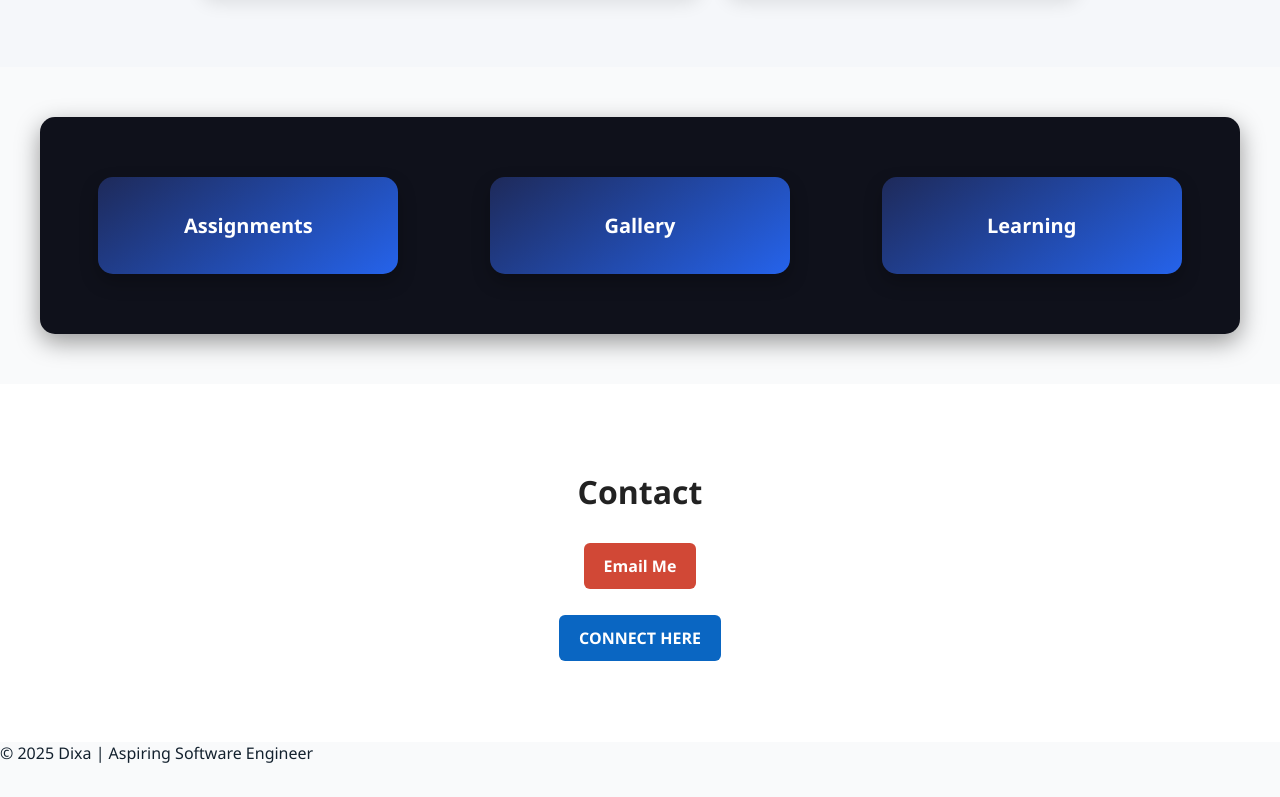
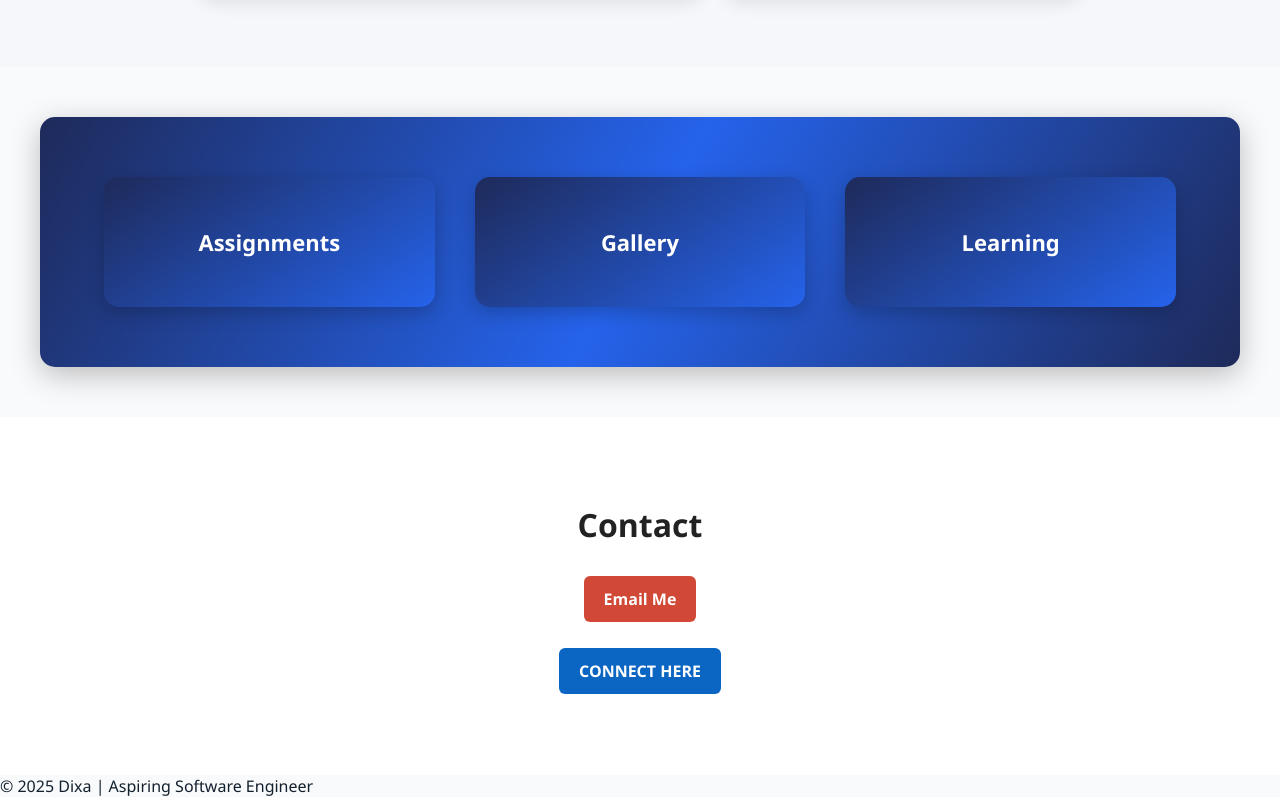
Before and after one commit to Dixa08/portfolio, a plain HTML site: page index.html in a window 1280 px wide. Shown: the part 2525-3322 px from the top of the page. Before the commit the page ends 3289 px from the top, so only its background shows below. Drawn offline with Linux system fonts and the light colour scheme.

Commit message:
Update style.css
Signed-off-by: Dixa08 <dixa.inf08@gmail.com>

```diff
--- a/style.css
+++ b/style.css
@@ -209,39 +209,40 @@ body {
 }
 /*-----------------------assignment ----------------------------------*/
 /* Hero Buttons Section - Card Container */
+/* Hero Buttons Section - Full Width */
 .hero-buttons-section {
-    background-color: #0f111b; /* dark bluish card */
-    padding: 60px 30px;        /* more padding inside the card */
+    padding: 60px 5%;               /* space around */
+    background: linear-gradient(120deg, #1e2a5a, #2563eb, #1e2a5a); /* bluish gradient */
     border-radius: 15px;
-    box-shadow: 0 8px 25px rgba(0,0,0,0.4);
-    margin: 50px auto;         /* space from other sections */
-    max-width: 1200px;         /* bigger container */
+    box-shadow: 0 8px 30px rgba(0,0,0,0.25);
+    margin: 50px auto;             /* spacing from other sections */
+    max-width: 1200px;             /* limit container width */
 }
 
 /* Buttons Grid */
 .hero-buttons-container {
     display: grid;
-    grid-template-columns: repeat(auto-fit, minmax(250px, 1fr)); /* larger min width */
-    gap: 35px;
-    justify-items: center;
-    align-items: center;
+    grid-template-columns: repeat(auto-fit, minmax(280px, 1fr)); /* 3 buttons fit wide screens */
+    gap: 40px;
+    justify-items: stretch;         /* buttons fill grid width */
+    align-items: stretch;
 }
 
-/* Individual Button Styles */
+/* Individual Buttons */
 .hero-btn {
-    display: inline-block;
-    padding: 35px 40px;        /* increase height and width */
-    width: 100%;
-    max-width: 300px;           /* bigger buttons */
-    background: linear-gradient(145deg, #1e2a5a, #2563eb); /* bluish gradient */
-    color: #ffffff;
-    font-size: 20px;            /* slightly larger font */
-    font-weight: 600;
+    display: flex;
+    justify-content: center;
+    align-items: center;
+    padding: 50px 20px;            /* taller buttons */
+    font-size: 22px;
+    font-weight: 700;
+    color: white;
+    background: linear-gradient(145deg, #1e2a5a, #2563eb); /* gradient */
+    text-decoration: none;
     text-align: center;
-    border-radius: 15px;        /* slightly bigger rounding */
-    text-decoration: none;
-    box-shadow: 0 8px 18px rgba(0,0,0,0.25);
-    transition: transform 0.3s ease, box-shadow 0.3s ease, background 0.3s ease;
+    border-radius: 15px;
+    box-shadow: 0 6px 18px rgba(0,0,0,0.2);
+    transition: all 0.3s ease;
 }
 
 /* Hover Effect */
@@ -252,16 +253,15 @@ body {
     cursor: pointer;
 }
 
-/* Responsive Adjustments */
+/* Responsive for Mobile */
 @media (max-width: 768px) {
     .hero-buttons-container {
-        grid-template-columns: 1fr;  /* single column on mobile */
+        grid-template-columns: 1fr;  /* stack vertically */
     }
 
     .hero-btn {
-        max-width: 90%;              /* fill more space on small screens */
-        padding: 30px 20px;          /* adjust padding */
-        font-size: 18px;
+        font-size: 20px;
+        padding: 40px 20px;         /* slightly smaller on mobile */
     }
 }
 /*--------------------- CONTACT --------------------*/
```
